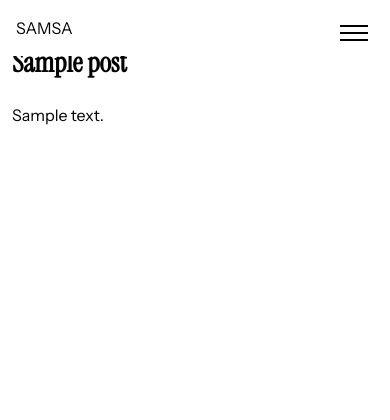
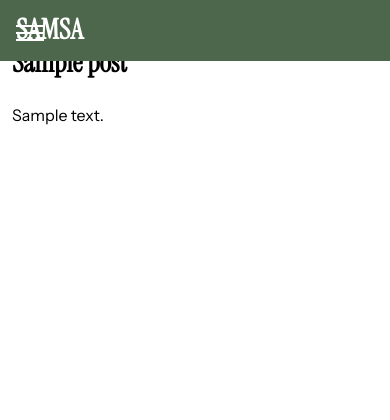
Before and after one commit to elenapaulitsch/projecttheme, a WordPress theme: the page made by page.php in a window 390 px wide. Shown: the top 420 px of the page. Run offline with PHP 8.4 and a stand-in for WordPress, Linux system fonts and the light colour scheme; the site name, menu and one post (Sample post) are stand-ins, and other content is empty.

Commit message:
fast header

```diff
--- a/assets/css/components.css
+++ b/assets/css/components.css
@@ -244,6 +244,11 @@
   }
 }
 
+.card-grid {
+  width: min(72%, 75rem);
+  margin-inline: auto;
+}
+
 .card-grid__grid {
   display: grid;
   grid-template-columns: repeat(3, minmax(0, 1fr));
@@ -257,6 +262,8 @@
 }
 
 .card-grid__headline {
+  width: 138.8889%;
+  margin-left: -19.4445%;
   margin-bottom: clamp(2rem, 4vw, 4rem);
   font-family: var(--theme-font-heading);
   font-size: clamp(2.5rem, 4vw, 4rem);
@@ -281,7 +288,8 @@
 }
 
 .card-grid__body {
-  padding-top: 1.25rem;
+  padding: 1.25rem 1.25rem 0 4rem;
+  text-align: left;
 }
 
 .card-grid__title {
@@ -293,7 +301,7 @@
 
 .card-grid__text {
   max-width: 34rem;
-  margin-bottom: 0.25rem;
+  margin: 0 auto 0.25rem;
   font-family: var(--theme-font-family);
   font-size: 0.75rem;
   line-height: 1.4;
@@ -301,6 +309,7 @@
 
 .card-grid__bold-text {
   max-width: 34rem;
+  margin-inline: auto;
   font-family: var(--theme-font-family);
   font-size: 0.75rem;
   font-weight: 700;
@@ -325,6 +334,15 @@
 }
 
 @media (max-width: 767.98px) {
+  .card-grid {
+    width: 100%;
+  }
+
+  .card-grid__headline {
+    width: 100%;
+    margin-left: 0;
+  }
+
   .card-grid__grid {
     grid-template-columns: 1fr;
   }
--- a/assets/css/header.css
+++ b/assets/css/header.css
@@ -2,7 +2,8 @@
  * Header
  */
 header {
-  background-color: white;
+  background-color: var(--theme-color-primary);
+  color: var(--theme-color-accent);
   display: flex;
   justify-content: space-between;
   align-items: center;
@@ -14,6 +15,13 @@ header {
   padding: 1rem;
 }
 
+.site-branding {
+  order: 2;
+}
+
+.main-navigation {
+  order: 1;
+}
 
 @media (min-width: 767px) {
   header {
@@ -24,6 +32,13 @@ header {
 
 .site-title {
   margin: 0;
+}
+
+.site-branding a {
+  font-family: var(--theme-font-heading);
+  font-size: clamp(1.75rem, 3vw, 2.5rem);
+  font-weight: 700;
+  line-height: 1;
 }
 
 .site-logo {
--- a/assets/css/menu.css
+++ b/assets/css/menu.css
@@ -44,7 +44,8 @@
     position: fixed;
     top: 0;
     left: 0;
-    background: white;
+      background: var(--theme-color-primary);
+      color: var(--theme-color-accent);
   }
 
   .menu-toggle {
@@ -62,7 +63,7 @@
     width: 50px;
     position: absolute;
     top: 0.5rem;
-    right: 0.5rem;
+    left: 0.5rem;
     z-index: 100;
   }
 
```
